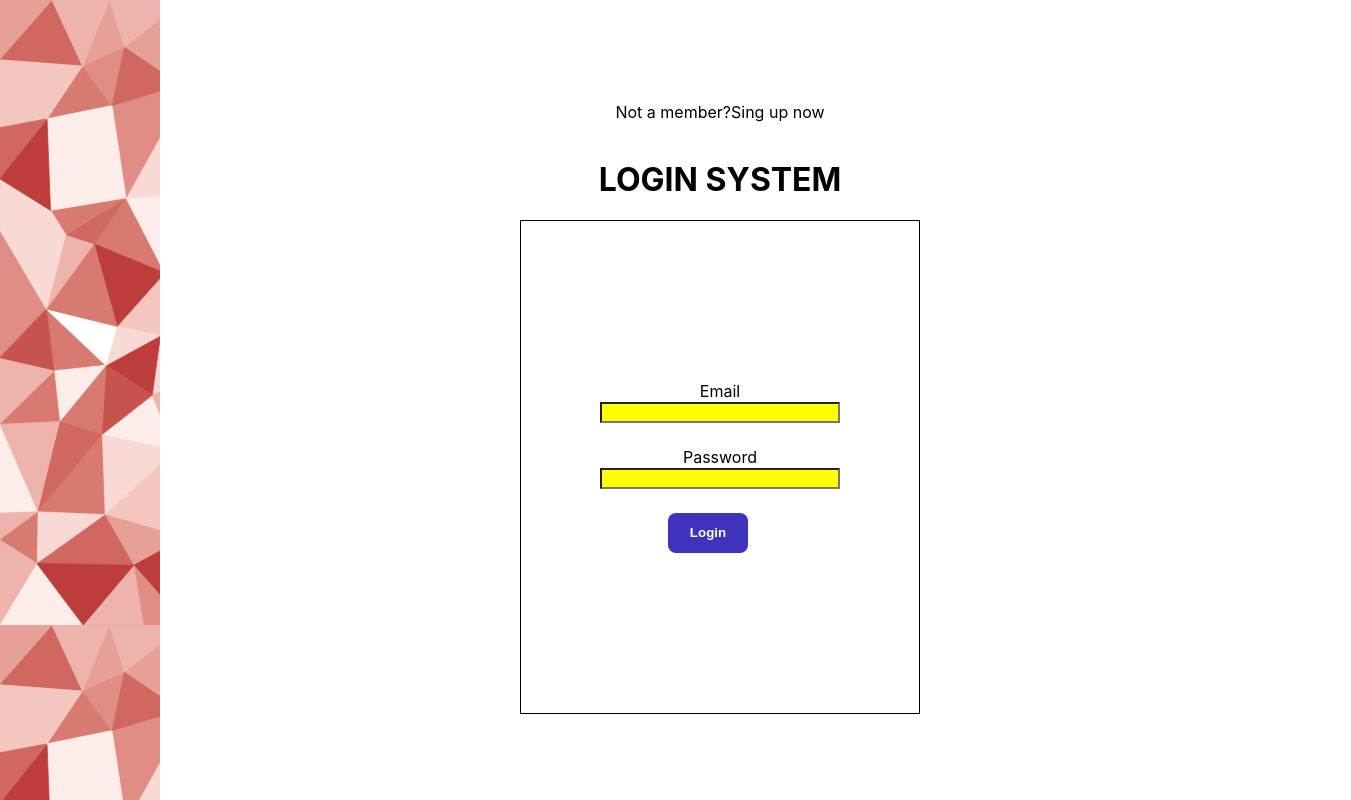
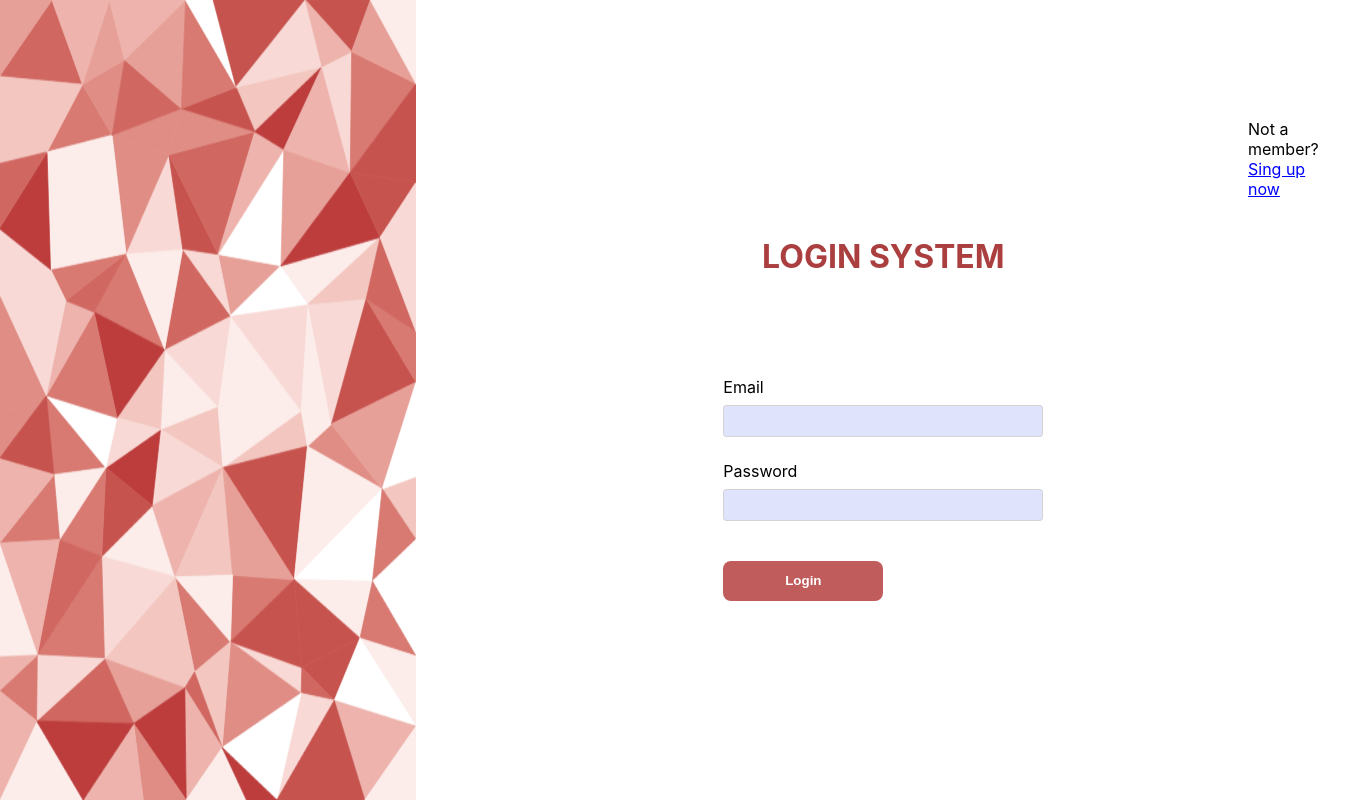
Before and after one commit to Douglas-Albuquerque/Login_system-front, a React (Create React App) app: page / in a window 1280 px wide. Shown: the whole page, 1351 px wide, since content can reach past the window. Built offline with nearby package versions, Linux system fonts and the light colour scheme.

Commit message:
alteração no visual da pagina

```diff
--- a/src/Pages/LoginPage/index.js
+++ b/src/Pages/LoginPage/index.js
@@ -2,6 +2,7 @@ import React, { useState } from 'react';
 import { useNavigate } from 'react-router-dom';
 import { api } from "../../services/api";
 import "../../styles/styles.css"
+import img1 from '../../assets/background1.png'
 
 
 
@@ -48,14 +49,15 @@ const LoginPage = () => {
     login();
   }
 
-  const handleRegister = () => {
-    navigate("/register")
-  }
+  // const handleRegister = () => {
+  //   navigate("/register")
+  // }
 
   return (
     <div className="art">
+      <img src={img1} alt="imagem ilustrativa" />
       <div className='login'>
-        <p className="register">Not a member?<a onClick={handleRegister}>Sing up now</a></p>
+        <p className="register">Not a member? <a href="/register">Sing up now</a></p>
         <h1 className='title'> LOGIN SYSTEM</h1>
         <form className='form' onSubmit={handleLogin}>
           <div className='formField'>
--- a/src/styles/styles.css
+++ b/src/styles/styles.css
@@ -1,78 +1,67 @@
 .art {
   display: flex;
-  background-color: yellow;
-  justify-content: flex-end;
-  background-image: url(../assets/background1.png);
-  height: 100%;
+  flex: 1;
 }
 .login {
   display: flex;
+  flex: 1;
   flex-direction: column;
   align-items: center;
   justify-content: center;
   min-height: 100vh;
   padding: 0 2rem;
   background: #ffffff;
-  width: 70rem;
+  width: 93.75rem;
 }
 .form {
   display: flex;
   flex-direction: column;
-  width: 100%;
   max-width: 25rem;
-  padding: 10rem;
-  text-align: center;
+  padding: 5rem;
   align-items: center;
-  border: 0.01rem solid black;
+}
+.register {
+  margin: 0 0 1rem 50rem;
+}
+.register a {
+  color: blue;
+}
+
+.register :hover {
+  cursor: pointer;
 }
 
 .formField {
   padding-bottom: 1.5rem;
 }
 
-.formField label {
-  display: block;
-}
-
-.formField input {
-  width: 15rem;
-}
 .fieldInput {
-  background-color: yellow;
+  border: 0.01rem solid #d3d3d3;
+  outline: none;
+  height: 2rem;
+  width: 20rem;
+  padding: 0.5rem;
+  border-radius: 0.2rem;
+  margin-top: 0.5rem;
+  background-color: #dfe4fc;
 }
 .loginButton {
   text-align: center;
-  margin-right: 1.5rem;
+  margin-right: 10rem;
+  margin-top: 1rem;
   border-radius: 0.5rem;
   border: none;
-  background-color: #3f33bd;
+  background-color: #c15c5c;
   font-weight: bold;
-  width: 5rem;
+  width: 10rem;
   height: 2.5rem;
   color: #fff;
 }
 .hoverButton :hover {
   cursor: pointer;
+  background-color: #ab3f3f;
 }
 
-.registerButton {
-  text-align: center;
-  margin-top: 0.5 rem;
-  border-radius: 0.5rem;
-  border: none;
-  background-color: #3f33bd;
-  color: white;
-  font-weight: bold;
-  width: 5rem;
-  height: 2.5rem;
+.title {
+  color: #ab3f3f;
 }
-
-.containerButtons {
-  display: flex;
-  justify-content: space-around;
-  width: 10rem;
-  margin: 0 7rem;
-}
-.title {
-  color: #FFFFF;
-}
```
